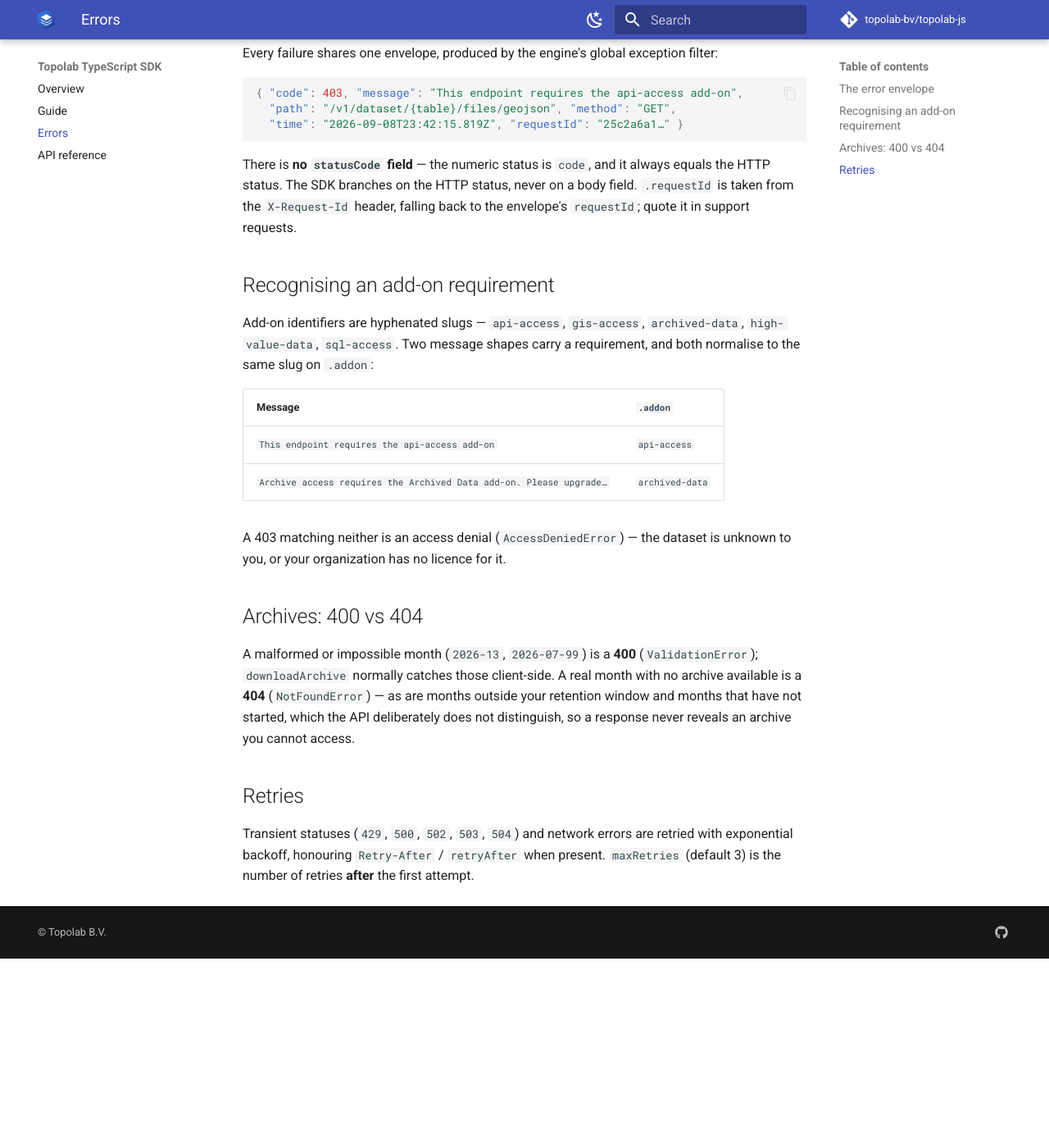
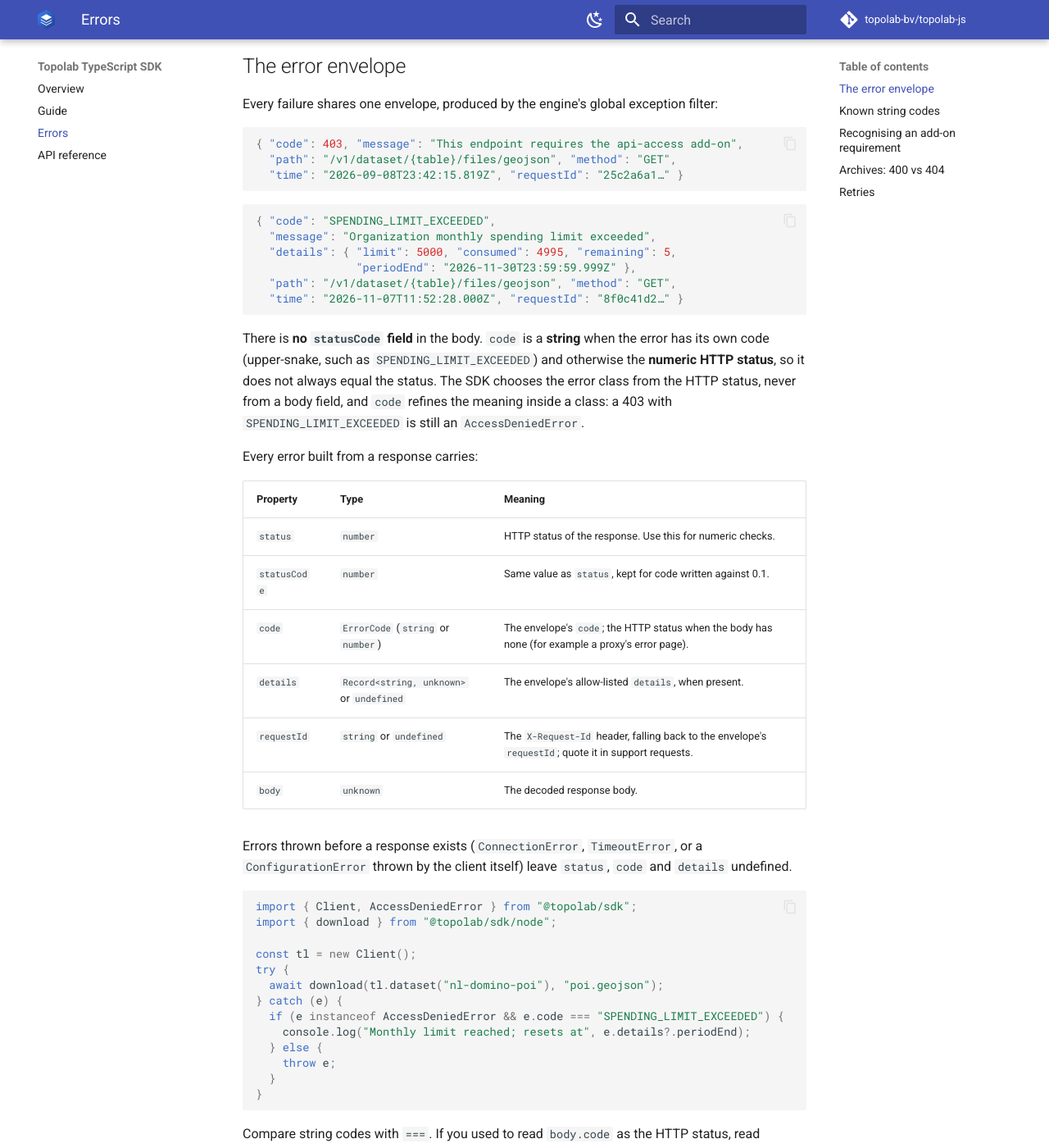
Before and after one commit to topolab-bv/topolab-js, an MkDocs documentation site: the page built from docs/errors.md, in a window 1280 px wide and 1400 px high, scrolled down 1057 px. Shown: the whole window at 82% size. Built offline with MkDocs 1.6.1 and Material for MkDocs 9.7.7, drawn with Linux system fonts in a browser that asks for light colours; comment, search, counter and statistics services are not loaded; before the commit the page ends 2226 px from its top, so only the background shows below that; some of the changed text lies outside the part shown.

Commit message:
feat(errors): expose status, string-or-number code and details
Since engine #641 the error envelope's code is a string when the error
has its own code (such as SPENDING_LIMIT_EXCEEDED) and otherwise the
numeric HTTP status, so code no longer always equals the status.

- TopolabError.code is ErrorCode (string | number), falling back to the
  HTTP status when the body has no usable code.
- TopolabError.status is the HTTP status; statusCode keeps the same
  value and the constructor still accepts { statusCode }.
- TopolabError.details carries the envelope's allow-listed details.
- Error classes are still chosen from the HTTP status.
- docs/errors.md lists the known string codes.
- Version 0.2.0.

````diff
--- a/docs/errors.md
+++ b/docs/errors.md
@@ -6,7 +6,7 @@ Every failure throws a subclass of `TopolabError`, so you never parse raw JSON.
 |---|---|
 | `AuthenticationError` | missing or invalid API key (401) |
 | `AddonRequiredError` | key lacks the add-on — `.addon` names it (403) |
-| `AccessDeniedError` | dataset not accessible to your organization (403) |
+| `AccessDeniedError` | dataset not accessible to your organization, or the monthly spending limit is reached (`code === "SPENDING_LIMIT_EXCEEDED"`) (403) |
 | `InsufficientCreditsError` | not enough credits — `.required` / `.available` (402) |
 | `NotFoundError` | unknown dataset or collection (404) |
 | `ValidationError` | invalid request parameters (400/4xx) |
@@ -39,10 +39,82 @@ filter:
   "time": "2026-09-08T23:42:15.819Z", "requestId": "25c2a6a1…" }
 ```
 
-There is **no `statusCode` field** — the numeric status is `code`, and it always
-equals the HTTP status. The SDK branches on the HTTP status, never on a body
-field. `.requestId` is taken from the `X-Request-Id` header, falling back to the
-envelope's `requestId`; quote it in support requests.
+```json
+{ "code": "SPENDING_LIMIT_EXCEEDED",
+  "message": "Organization monthly spending limit exceeded",
+  "details": { "limit": 5000, "consumed": 4995, "remaining": 5,
+               "periodEnd": "2026-11-30T23:59:59.999Z" },
+  "path": "/v1/dataset/{table}/files/geojson", "method": "GET",
+  "time": "2026-11-07T11:52:28.000Z", "requestId": "8f0c41d2…" }
+```
+
+There is **no `statusCode` field** in the body. `code` is a **string** when the
+error has its own code (upper-snake, such as `SPENDING_LIMIT_EXCEEDED`) and
+otherwise the **numeric HTTP status**, so it does not always equal the status.
+The SDK chooses the error class from the HTTP status, never from a body field,
+and `code` refines the meaning inside a class: a 403 with
+`SPENDING_LIMIT_EXCEEDED` is still an `AccessDeniedError`.
+
+Every error built from a response carries:
+
+| Property | Type | Meaning |
+|---|---|---|
+| `status` | `number` | HTTP status of the response. Use this for numeric checks. |
+| `statusCode` | `number` | Same value as `status`, kept for code written against 0.1. |
+| `code` | `ErrorCode` (`string` or `number`) | The envelope's `code`; the HTTP status when the body has none (for example a proxy's error page). |
+| `details` | `Record<string, unknown>` or `undefined` | The envelope's allow-listed `details`, when present. |
+| `requestId` | `string` or `undefined` | The `X-Request-Id` header, falling back to the envelope's `requestId`; quote it in support requests. |
+| `body` | `unknown` | The decoded response body. |
+
+Errors thrown before a response exists (`ConnectionError`, `TimeoutError`, or a
+`ConfigurationError` thrown by the client itself) leave `status`, `code` and
+`details` undefined.
+
+```ts
+import { Client, AccessDeniedError } from "@topolab/sdk";
+import { download } from "@topolab/sdk/node";
+
+const tl = new Client();
+try {
+  await download(tl.dataset("nl-domino-poi"), "poi.geojson");
+} catch (e) {
+  if (e instanceof AccessDeniedError && e.code === "SPENDING_LIMIT_EXCEEDED") {
+    console.log("Monthly limit reached; resets at", e.details?.periodEnd);
+  } else {
+    throw e;
+  }
+}
+```
+
+Compare string codes with `===`. If you used to read `body.code` as the HTTP
+status, read `e.status` instead.
+
+## Known string codes
+
+Codes this SDK's calls can return:
+
+| Status | `code` | Thrown as | Meaning | `details` |
+|---|---|---|---|---|
+| 403 | `SPENDING_LIMIT_EXCEEDED` | `AccessDeniedError` | A metered call (download, SQL) would pass the organization's monthly spending limit. | `limit`, `consumed`, `remaining` (numbers), `periodEnd` (ISO 8601 timestamp) |
+| 400 | `SQL_DATA_ERROR` | `ValidationError` | The SQL query raised a data error while evaluating a value, such as a bad cast. The message names the SQLSTATE. | none |
+| 400 | `MAX_NODES_EXCEEDED`, `MAX_DEPTH_EXCEEDED`, `MAX_ARRAY_LENGTH_EXCEEDED`, `MAX_KEYS_EXCEEDED` | `ValidationError` | A JSON request body is larger or deeper than the server accepts. | none |
+| 400 | `PROTOTYPE_POLLUTION_KEY` | `ValidationError` | A JSON request body contains a forbidden key (`__proto__`, `constructor`, `prototype`). | none |
+
+Numeric codes that carry `details`:
+
+| `code` | Thrown as | `details` |
+|---|---|---|
+| `402` | `InsufficientCreditsError` (also on `.required` / `.available`) | `required`, `available` |
+| `413` | `ValidationError` | `quotaBytes`, `usageBytes`, `additionalBytes` (Data Studio uploads) |
+
+Other parts of the API use further codes, listed in the
+[SDK conventions](https://github.com/topolab-bv/topolab-sdk-spec/blob/main/conventions.md#known-string-codes):
+`HIGH_VALUE_DATA_REQUIRED` (403, `details.columns` / `details.datasetIds`),
+`REGENERATE_REQUIRED` (410) and `METADATA_NOT_READABLE` (400) from Data Studio,
+`SSO_REQUIRED` (403) and `SSO_CHECK_UNAVAILABLE` (503) from sign-in, and the
+order add-on and delivery-destination codes. The chat API reports a failed turn
+on its event stream with lower-snake codes such as `ai_busy`, `ai_interrupted`
+and `ai_cancelled`; this SDK does not call it.
 
 ## Recognising an add-on requirement
 
--- a/package.json
+++ b/package.json
@@ -1,6 +1,6 @@
 {
   "name": "@topolab/sdk",
-  "version": "0.1.0",
+  "version": "0.2.0",
   "description": "Official TypeScript client for the Topolab dataset and geospatial API.",
   "license": "MIT",
   "keywords": ["topolab", "geospatial", "geojson", "ogc", "ogc-api-features", "datasets", "gis", "api-client", "sdk"],
````
Also changed, not shown: CHANGELOG.md (+16 -1 lines), README.md (+5 -0 lines), 5 other files.
